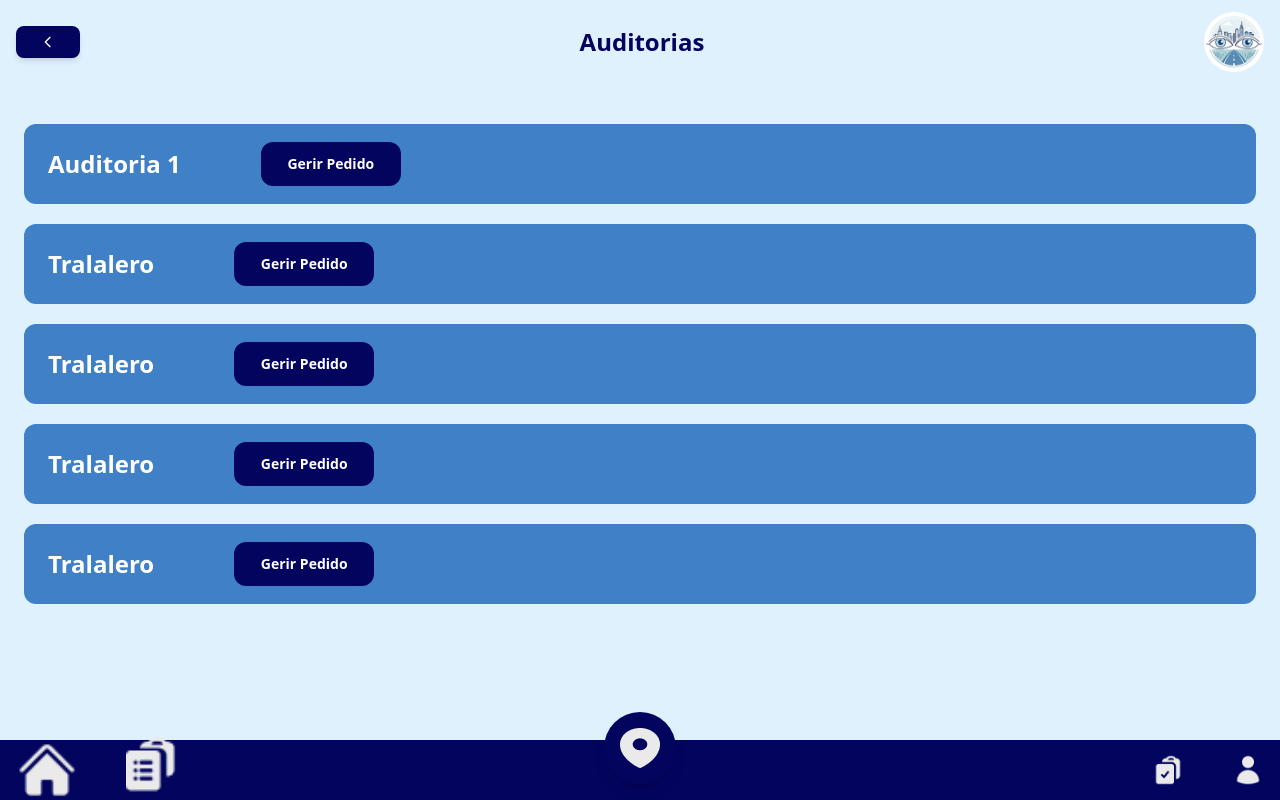
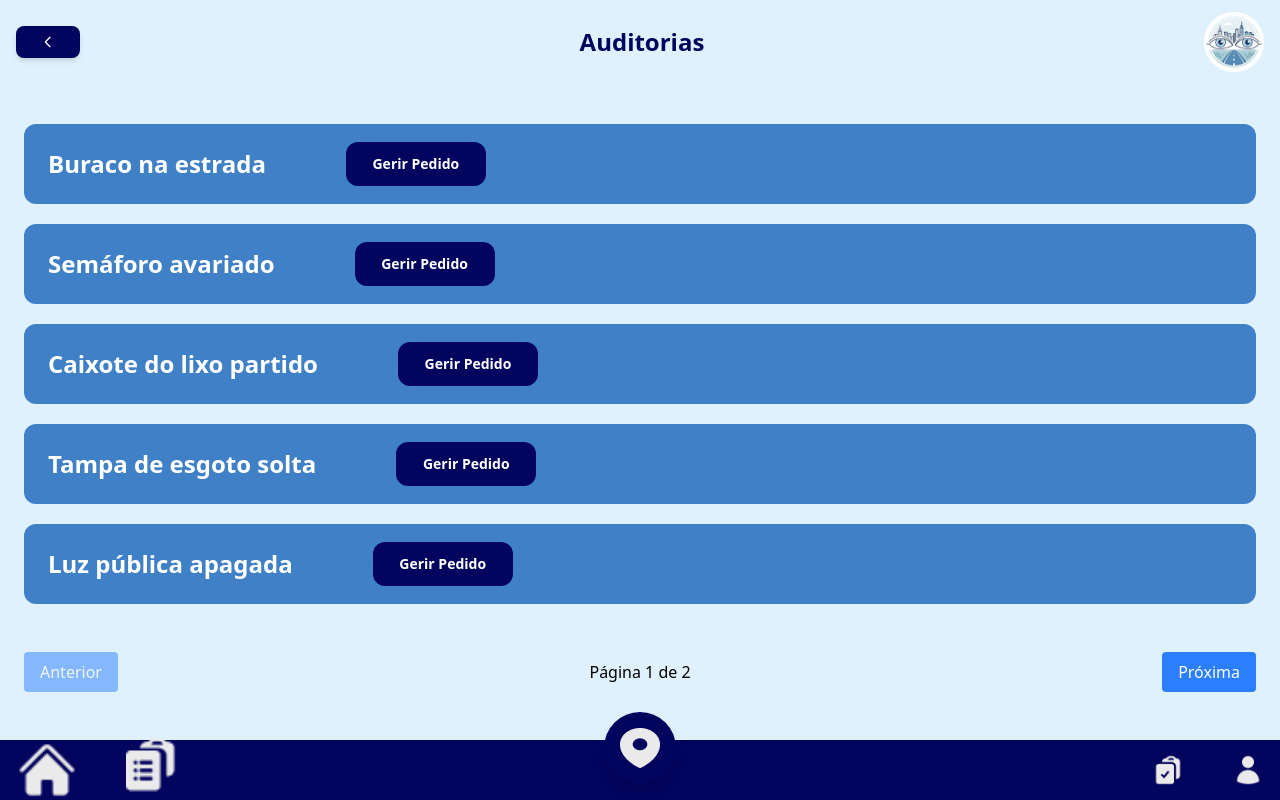
Before and after one commit to RodrigoA104241Sousa/PW-G304, a Vue app in the folder APP_PW/: page /auditorias in a window 1280 px wide. Built offline with nearby package versions, Linux system fonts and the light colour scheme.

Commit message:
new changes

```diff
--- a/APP_PW/src/components/card.vue
+++ b/APP_PW/src/components/card.vue
@@ -5,11 +5,13 @@ const router = useRouter()
 
     defineProps({
     nomeAuditoria: String,
-    textoBotao: String
+    textoBotao: String,
+    id: Number
     })
 
-    function goAuditoriaInfo() {
-        router.push('/auditoriasInfo')
+    function goAuditoriaInfo(id) {
+        console.log("ID clicado:", id)
+        router.push(`/auditoriasInfo/${id}`)
     }
 </script>
 
@@ -17,7 +19,7 @@ const router = useRouter()
     <div class="flex bg-[#1865B8]/80  h-20 items-center space-x-20 p-6 rounded-xl">
         <p class="text-white text-2xl font-semibold">{{ nomeAuditoria }}</p>
         <button
-            @click="goAuditoriaInfo"
+            @click="goAuditoriaInfo(id)"
             class="text-white  bg-[#03045E] h-11 w-35 flex items-center justify-center text-sm rounded-xl font-semibold">
             <p>{{textoBotao}}</p>
         </button>
--- a/APP_PW/src/pages/auditoriaInfo.vue
+++ b/APP_PW/src/pages/auditoriaInfo.vue
@@ -1,9 +1,12 @@
 <script setup>
 import Navbar from '../components/navbar.vue';
 import Header from '../components/header.vue';
-import { useRouter } from 'vue-router' // <- tens de importar isto!
+import { useRouter, useRoute } from 'vue-router'
 
 const router = useRouter()
+const route = useRoute()
+const id = route.params.id
+console.log("ID:", id)
 
 function goRegistarLocalizacao() {
 
@@ -19,6 +22,7 @@ function goDocumentar() {
 
     router.push('/documentaracao')
 }
+
 </script>
 
 <template>
--- a/APP_PW/src/pages/auditorias.vue
+++ b/APP_PW/src/pages/auditorias.vue
@@ -2,20 +2,118 @@
 import Navbar from '../components/navbar.vue';
 import Header from '../components/header.vue';
 import Card from '../components/card.vue';
+import { ref, computed } from 'vue'
+
+
+const ocorrencias = [
+  {
+    id: 1,
+    descricao: 'Buraco na estrada',
+    data: '2025-04-19',
+    local: 'Rua Central',
+    estado: 'Pendente'
+  },
+  {
+    id: 2,
+    descricao: 'Semáforo avariado',
+    data: '2025-04-18',
+    local: 'Av. das Flores',
+    estado: 'Resolvido'
+  },
+  {
+    id: 3,
+    descricao: 'Caixote do lixo partido',
+    data: '2025-04-17',
+    local: 'Rua do Lixo',
+    estado: 'Em análise'
+  },
+  {
+    id: 4,
+    descricao: 'Tampa de esgoto solta',
+    data: '2025-04-16',
+    local: 'Rua dos Gatos',
+    estado: 'Pendente'
+  },
+  {
+    id: 5,
+    descricao: 'Luz pública apagada',
+    data: '2025-04-15',
+    local: 'Travessa Escura',
+    estado: 'Resolvido'
+  },
+  {
+    id: 6,
+    descricao: 'Luz pública apagada',
+    data: '2025-04-15',
+    local: 'Travessa Escura',
+    estado: 'Resolvido'
+  }
+]
+
+// 2. Guardar no localStorage
+localStorage.setItem('ocorrencias', JSON.stringify(ocorrencias))
+
+const todasOcorrencias = ref(JSON.parse(localStorage.getItem('ocorrencias') || '[]'))
+
+// 2. Lógica de paginação
+const paginaAtual = ref(1)
+const ocorrenciasPorPagina = 5
+
+const totalPaginas = computed(() => {
+  return Math.ceil(todasOcorrencias.value.length / ocorrenciasPorPagina)
+})
+
+const ocorrenciasVisiveis = computed(() => {
+  const inicio = (paginaAtual.value - 1) * ocorrenciasPorPagina
+  const fim = inicio + ocorrenciasPorPagina
+  return todasOcorrencias.value.slice(inicio, fim)
+})
+
+function proximaPagina() {
+  if (paginaAtual.value < totalPaginas.value) {
+    paginaAtual.value++
+  }
+}
+
+function paginaAnterior() {
+  if (paginaAtual.value > 1) {
+    paginaAtual.value--
+  }
+}
 
 </script>
 
 <template>
-    <div class="h-screen bg-[#E0F1FE] ">
-        <Header title="Auditorias" backRoute="/home" />
-        <Navbar />
-        <div class="w-full p-6 mt-4 space-y-5">
-          <Card nomeAuditoria="Auditoria 1 " textoBotao="Gerir Pedido" />
-          <Card nomeAuditoria="Tralalero" textoBotao="Gerir Pedido" />
-          <Card nomeAuditoria="Tralalero" textoBotao="Gerir Pedido" />
-          <Card nomeAuditoria="Tralalero" textoBotao="Gerir Pedido" />
-          <Card nomeAuditoria="Tralalero" textoBotao="Gerir Pedido" />
-        </div>
+  <div class="min-h-screen bg-[#E0F1FE]">
+    <Header title="Auditorias" backRoute="/home" />
+    <Navbar />
+    <div class="w-full p-6 mt-4 space-y-5">
+      <Card
+        v-for="ocorrencia in ocorrenciasVisiveis"
+        :key="ocorrencia.id"
+        :nomeAuditoria="ocorrencia.descricao"
+        textoBotao="Gerir Pedido"
+        :id="ocorrencia.id"
+      />
     </div>
 
+    <!-- Paginação -->
+    <div class="flex justify-between items-center p-6">
+      <button
+        @click="paginaAnterior"
+        :disabled="paginaAtual === 1"
+        class="bg-blue-500 text-white px-4 py-2 rounded disabled:opacity-50"
+      >
+        Anterior
+      </button>
+      <span>Página {{ paginaAtual }} de {{ totalPaginas }}</span>
+      <button
+        @click="proximaPagina"
+        :disabled="paginaAtual === totalPaginas"
+        class="bg-blue-500 text-white px-4 py-2 rounded disabled:opacity-50"
+      >
+        Próxima
+      </button>
+    </div>
+  </div>
 </template>
--- a/APP_PW/src/router.js
+++ b/APP_PW/src/router.js
@@ -16,7 +16,7 @@ const routes = [
   { path: '/perfil', component: Perfil},
   { path: '/auditorias', component: Auditoria },
   //{path: '/auditorias/:id', component: AuditoriaInfo, props: true}, // Pass the id as a prop to the component
-  {path: '/auditoriasInfo', component: AuditoriaInfo},//pagina da informação de auditoria
+  { path: '/auditoriasInfo/:id', component: AuditoriaInfo, props: true },
   {path: '/documentaracao', component: Documentaracao},//botao documentação
   {path: '/maisdetalhes', component: maisdetalhes},//botao mais detalhes
   {path: '/auditoriasresolvidas', component: auditoriasresolvidas},
```
